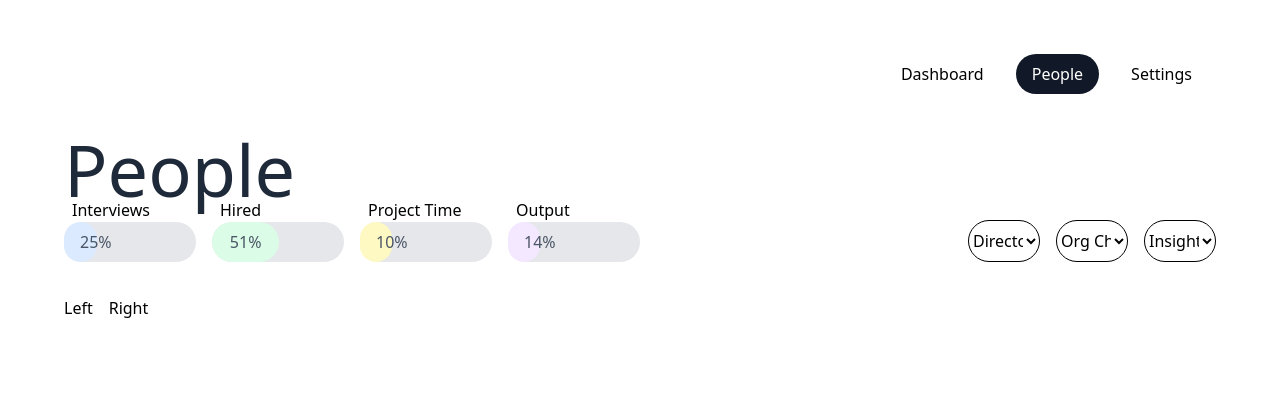
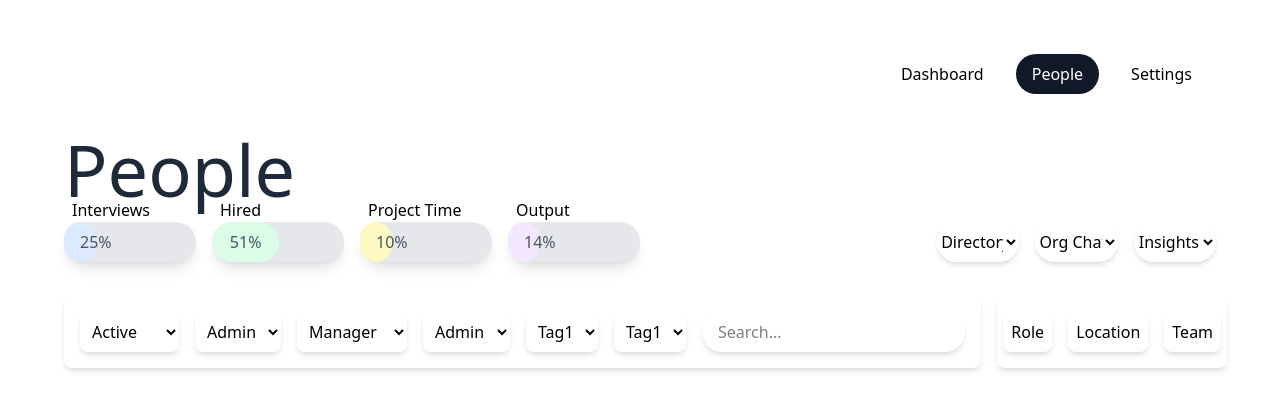
Before and after one commit to Local-Developer17/dashboard-app, a Vue app: page /people in a window 1280 px wide. Shown: the top 410 px of the page. Built offline with nearby package versions, Linux system fonts and the light colour scheme.

Commit message:
[feat] - PeopleFilter & Dropdown Common Component Implementation

```diff
--- a/src/components/DropdownCombo.vue
+++ b/src/components/DropdownCombo.vue
@@ -1,2 +1,34 @@
-<template></template>
-<script setup></script>
+<template>
+    <div class="main">
+        <select v-model="selectedModel" :class="comboStyle" @change="onChange">
+            <option value="" disabled hidden>
+                {{ label }}
+            </option>
+            <option v-for="option in comboOptions">
+                {{ option }}
+            </option>
+        </select>
+    </div>
+</template>
+<script setup>
+import { defineProps, ref, defineEmits } from 'vue'
+const selectedModel = ref('')
+const emit = defineEmits(['onChange'])
+const props = defineProps({
+    label: {
+        type: String,
+        default: 'Select an option',
+    },
+    comboOptions: {
+        type: Array,
+        required: true,
+    },
+    comboStyle: {
+        type: String,
+        default: 'combobox rounded-full py-2 w-full text-center shadow-md',
+    },
+})
+const onChange = () => {
+    emit('onChange', selectedModel.value)
+}
+</script>
--- a/src/components/PeopleFilters.vue
+++ b/src/components/PeopleFilters.vue
@@ -1,9 +1,66 @@
 <template>
     <div class="main flex flex-row gap-4 w-full py-4">
-        <div class="filter-left">Left</div>
-        <div class="filter-right">Right</div>
+        <div class="filter-left flex w-4/5 bg-white p-4 rounded-lg shadow-md gap-4">
+            <div class="filter-con w-1/6 flex" v-for="filter in leftFilters">
+                <select :class="filterStyle">
+                    <option v-for="item in filter.options" :value="item">{{ item }}</option>
+                </select>
+            </div>
+            <div class="search-con">
+                <input type="text" v-model="searchQuery" placeholder="Search..."
+                    class="rounded-full px-4 py-2 shadow-md" />
+            </div>
+        </div>
+        <div class="filter-right flex gap-4 justify-center w-1/5 bg-white p-4 rounded-lg shadow-md">
+            <div class="action-btn flex" v-for="action in actionButtons">
+                <button :class="buttonStyle">
+                    {{ action.label }}
+                </button>
+            </div>
+        </div>
     </div>
 </template>
 <script setup>
+import { ref } from 'vue'
 
+const searchQuery = ref('')
+const filterStyle = 'shadow-md rounded-lg p-2'
+const buttonStyle = 'bg-white text-black rounded-full shadow-md rounded-lg px-2'
+const leftFilters = [
+    {
+        label: 'Column',
+        options: ['Active', 'Inactive', 'Pending'],
+    },
+    {
+        label: 'Department',
+        options: ['Admin', 'User', 'Guest'],
+    },
+    {
+        label: 'Site',
+        options: ['Manager', 'Employee', 'Intern'],
+    },
+    {
+        label: 'Lifecycle',
+        options: ['Admin', 'Editor', 'Viewer'],
+    },
+    {
+        label: 'Status',
+        options: ['Tag1', 'Tag2', 'Tag3'],
+    },
+    {
+        label: 'Entity',
+        options: ['Tag1', 'Tag2', 'Tag3'],
+    },
+]
+const actionButtons = [
+    {
+        label: 'Role',
+    },
+    {
+        label: 'Location',
+    },
+    {
+        label: 'Team',
+    },
+]
 </script>
--- a/src/components/PeopleHeader.vue
+++ b/src/components/PeopleHeader.vue
@@ -4,30 +4,20 @@
             <h1 :class="titleStyle">{{ peopleTitle }}</h1>
         </div>
         <div class="people-row flex w-full">
-            <div class="row-left  w-1/2">
+            <div class="row-left w-1/2">
                 <ul class="w-full flex gap-4">
                     <div class="progress-div w-full" v-for="item in progress.listItems" :key="item.label">
-                        <p class="pl-2"> {{ item.label }}</p>
-                        <li :class="[listItemsStyle, 'w-full bg-gray-200 rounded-full']">
+                        <p class="pl-2">{{ item.label }}</p>
+                        <li :class="listItemsStyle">
                             <span :class="[item.backgroundColor, 'rounded-full px-4 py-2 text-center']"
-                                :style="{ width: item.percent }">{{
-                                    item.percent
-                                }}</span>
+                                :style="{ width: item.percent }">{{ item.percent }}</span>
                         </li>
                     </div>
                 </ul>
             </div>
             <div class="row-right flex justify-items-end w-1/2 gap-4 justify-end">
-                <div class="w-1/8 flex flex-col justify-end " v-for="item in selectItems" :key="item.label">
-                    <select appearance-none v-model="item.value"
-                        class="combobox border rounded-full py-2 w-full text-center">
-                        <option value="" disabled hidden>
-                            {{ item.label }}
-                        </option>
-                        <option v-for="option in item.options" :key="option" :value="option">
-                            {{ option }}
-                        </option>
-                    </select>
+                <div class="w-1/7 flex flex-col justify-end" v-for="item in selectItems" :key="item.label">
+                    <DropdownCombo :comboOptions="item.options" :label="item.label" @on-change="onChange" />
                 </div>
             </div>
         </div>
@@ -36,17 +26,13 @@
 
 <script setup>
 import { reactive, defineEmits } from 'vue'
-
+import DropdownCombo from './DropdownCombo.vue'
 
 const emit = defineEmits(['onChange'])
 
 const peopleTitle = 'People'
 
-const titleStyle = [
-    'font-sans',
-    'text-7xl',
-    'text-gray-800',
-]
+const titleStyle = ['font-sans', 'text-7xl', 'text-gray-800']
 
 const listItemsStyle = [
     'items-center',
@@ -56,6 +42,10 @@ const listItemsStyle = [
     'font-medium',
     'text-gray-600',
     'rounded-full',
+    'w-full',
+    'bg-gray-200',
+    'rounded-full',
+    'shadow-lg',
 ]
 
 const progress = reactive({
@@ -70,7 +60,7 @@ const selectItems = reactive([
     {
         label: 'Directory',
         options: ['Option 1', 'Option 2', 'Option 3'],
-        value: '', // ✅ MUST match placeholder value
+        value: '',
     },
     {
         label: 'Org Chat',
@@ -83,6 +73,9 @@ const selectItems = reactive([
         value: '',
     },
 ])
+const onChange = (value) => {
+    console.log(value)
+}
 </script>
 
 <style scoped></style>
--- a/style.css
+++ b/style.css
@@ -6,8 +6,3 @@ body,
   height: 100%;
   margin: 0;
 }
-button {
-  border: 2px solid;
-  border-radius: 0.25rem;
-  border-color: var(--color-indigo-600);
-}
```
